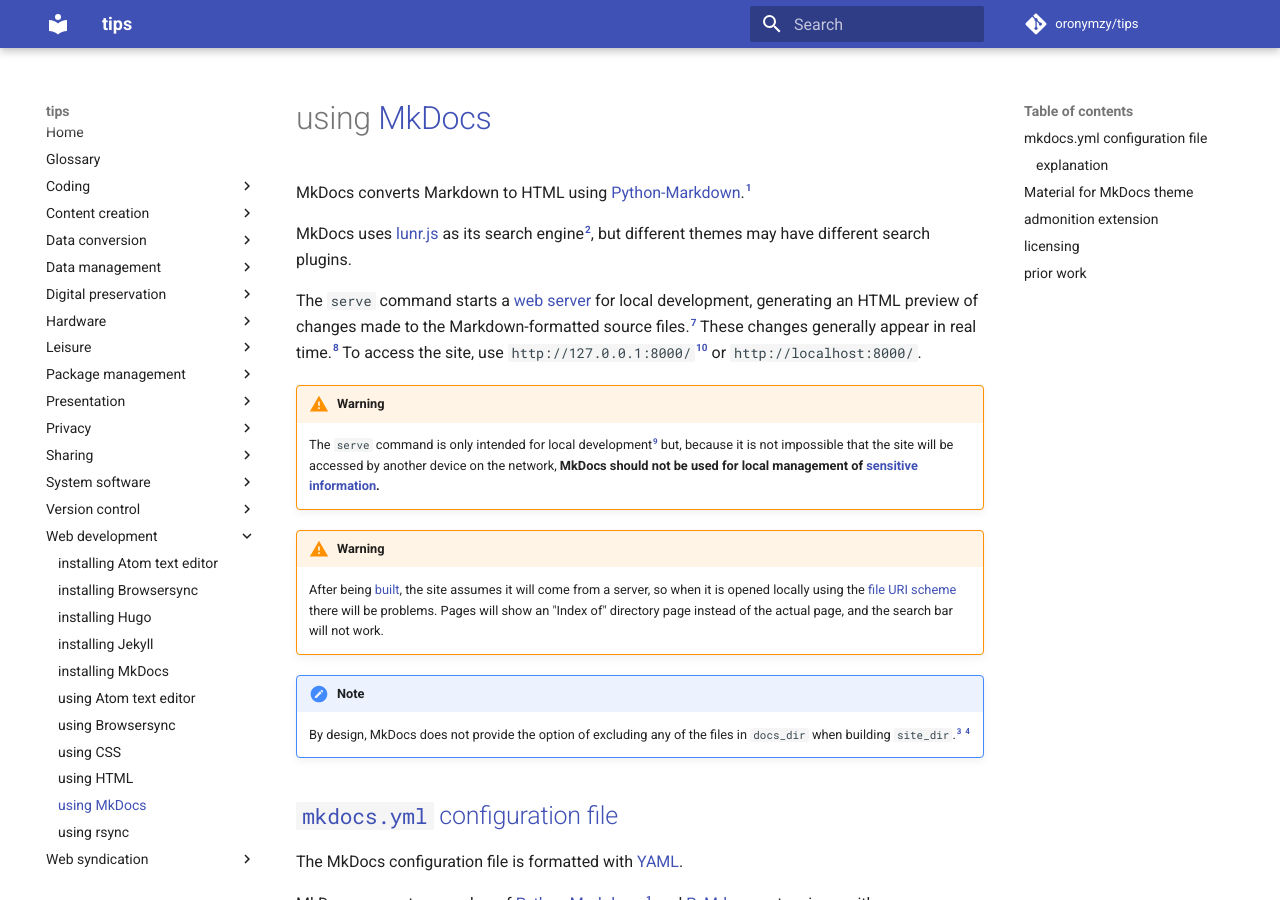
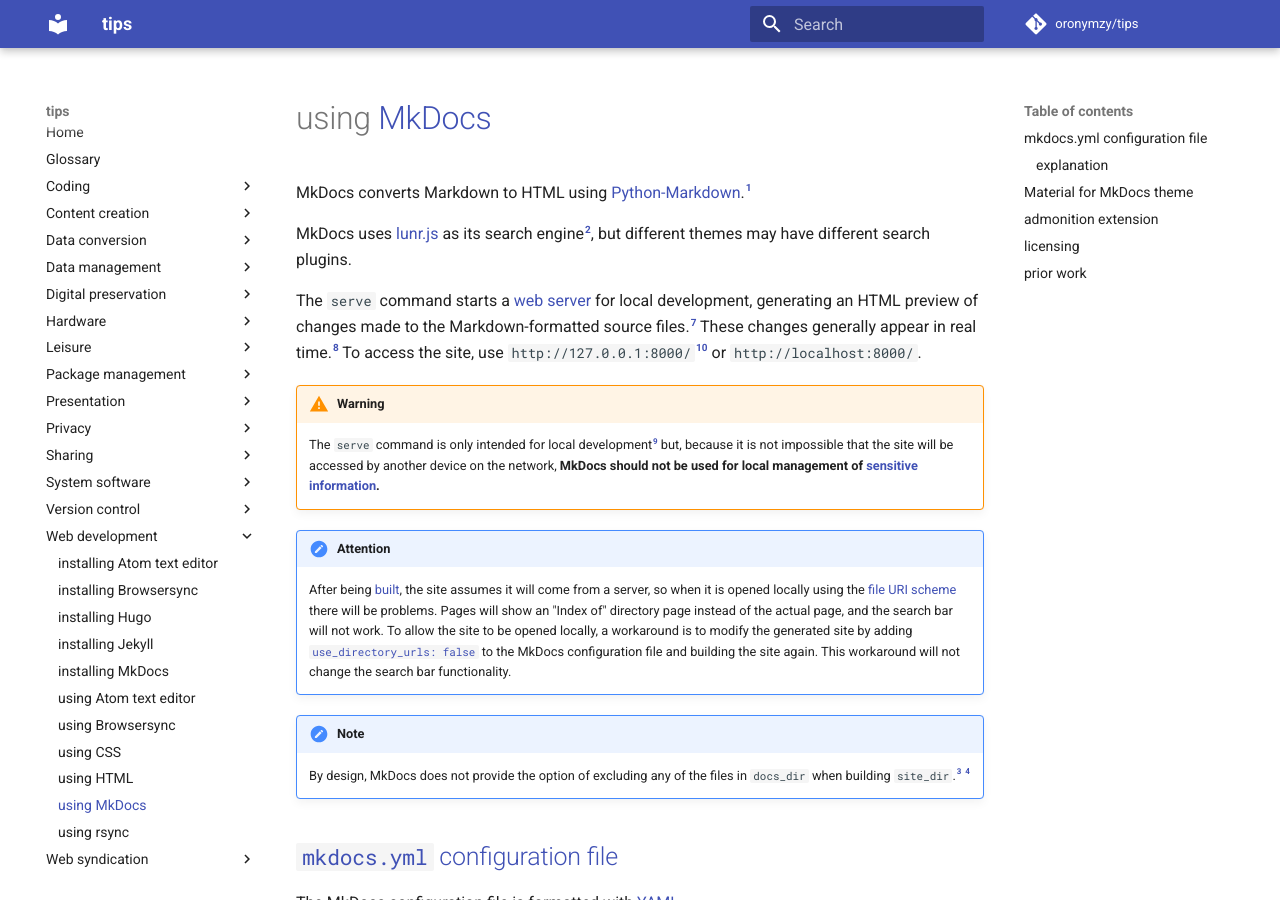
Before and after one commit to oronymzy/tips, an MkDocs documentation site: the page built from docs/usgMkDc.md, in a window 1280 px wide and 900 px high. Built offline with MkDocs 1.6.1 and Material for MkDocs 9.7.7, drawn with Linux system fonts in a browser that asks for light colours; comment, search, counter and statistics services are not loaded.

Commit message:
Add information to admonition, change admonition type
Add information to admonition
describing a workaround to allow the site to be opened locally.
Change admonition type keyword from 'warning' to 'attention'.

```diff
--- a/docs/usgMkDc.md
+++ b/docs/usgMkDc.md
@@ -9,9 +9,9 @@ The `serve` command starts a [web server](https://en.wikipedia.org/wiki/Web_serv
 
     The `serve` command is only intended for local development[^usgMkDc9] but, because it is not impossible that the site will be accessed by another device on the network, **MkDocs should not be used for local management of [sensitive information](https://en.wikipedia.org/wiki/Information_sensitivity).**
 
-!!! warning
+!!! attention
 
-    After being [built](https://www.mkdocs.org/#building-the-site), the site assumes it will come from a server, so when it is opened locally using the [file URI scheme](https://en.wikipedia.org/wiki/File_URI_scheme) there will be problems. Pages will show an "Index of" directory page instead of the actual page, and the search bar will not work.
+    After being [built](https://www.mkdocs.org/#building-the-site), the site assumes it will come from a server, so when it is opened locally using the [file URI scheme](https://en.wikipedia.org/wiki/File_URI_scheme) there will be problems. Pages will show an "Index of" directory page instead of the actual page, and the search bar will not work. To allow the site to be opened locally, a workaround is to modify the generated site by adding [`use_directory_urls: false`](https://www.mkdocs.org/user-guide/configuration/#use_directory_urls) to the MkDocs configuration file and building the site again. This workaround will not change the search bar functionality.
 
 !!! note
 
```
